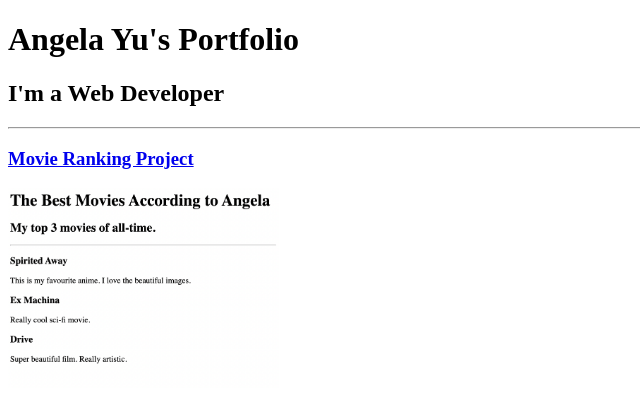
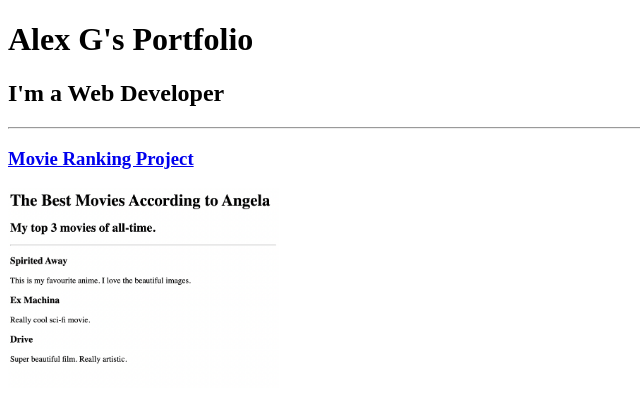
Before and after one commit to AlexG-Tokyo/html-portfolio, a plain HTML site: page index.html in a window 1280 px wide. Shown: the top 408 px of the page, without its empty margins (0-640 px from the left). Drawn offline with Linux system fonts and the light colour scheme.

Commit message:
Update index.html

```diff
--- a/index.html
+++ b/index.html
@@ -7,7 +7,7 @@
 </head>
 
 <body>
-  <h1>Angela Yu's Portfolio</h1>
+  <h1>Alex G's Portfolio</h1>
   <h2>I'm a Web Developer</h2>
   <hr />
   <h3><a href="./public/movie-ranking.html">Movie Ranking Project</a></h3>
```
